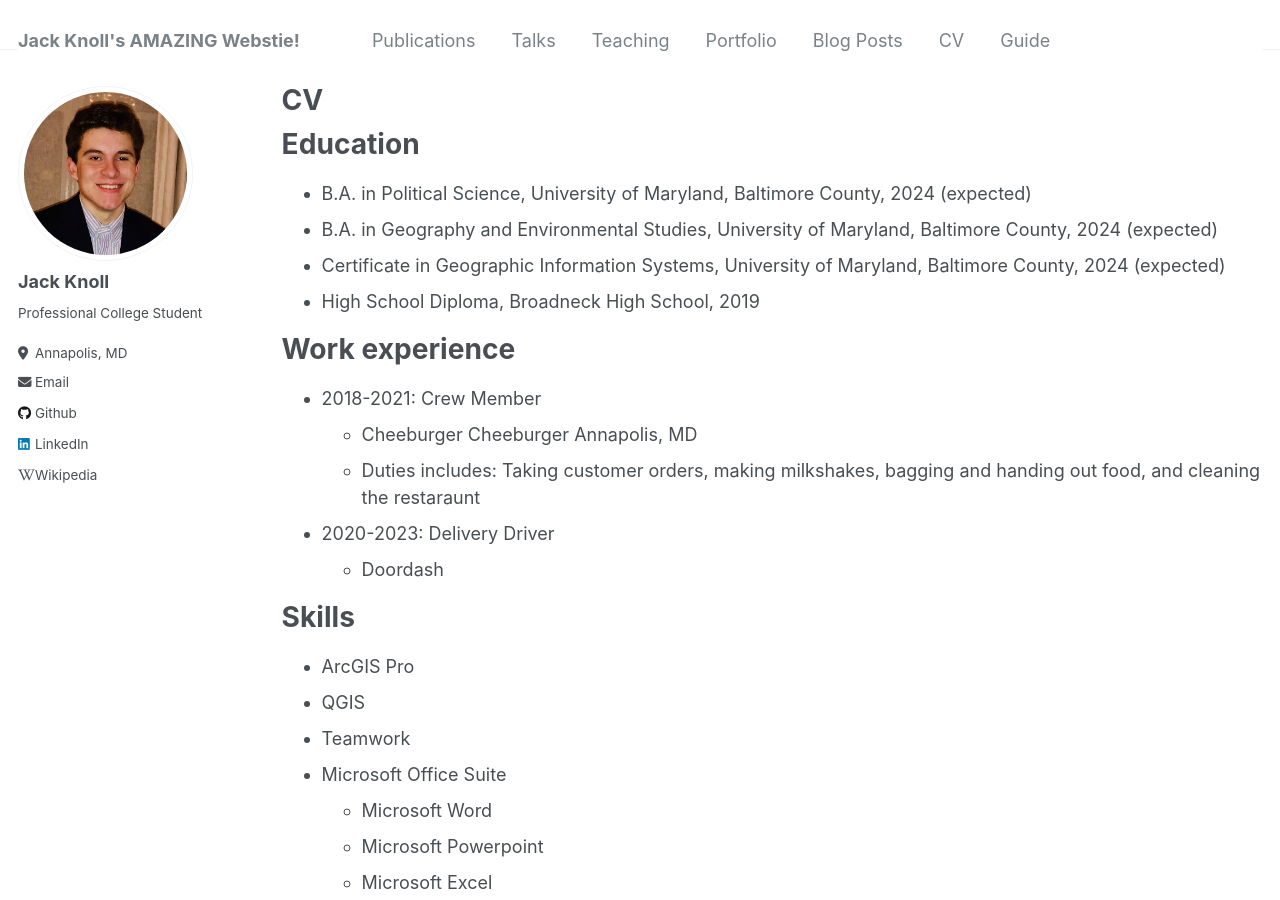
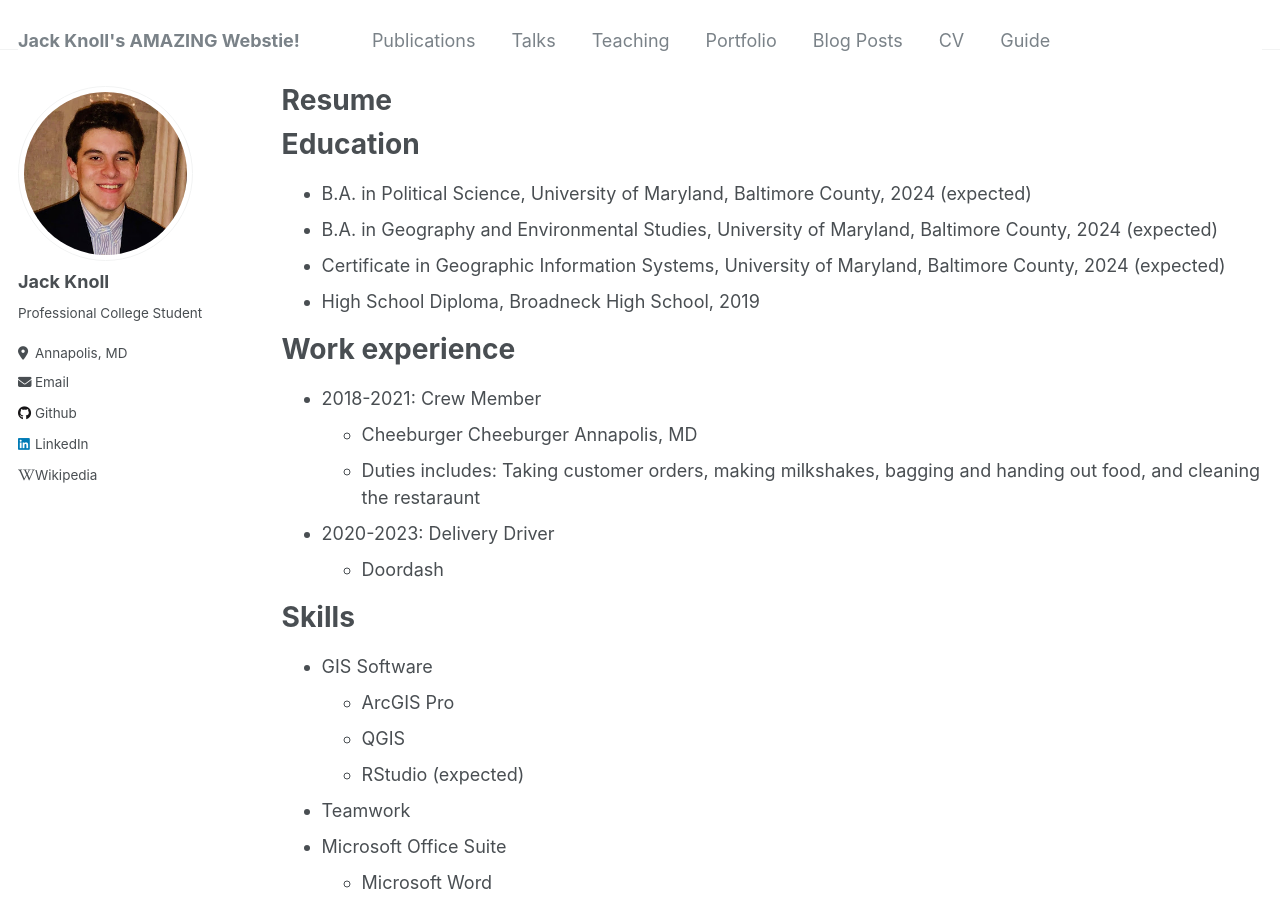
Before and after one commit to jakjr2000/jakjr2000.github.io, a Jekyll site: the page built from _pages/cv.md, in a window 1280 px wide and 900 px high. Built offline with Jekyll 4.4.1, drawn with Linux system fonts in a browser that asks for light colours.

Commit message:
Update cv.md

```diff
--- a/_pages/cv.md
+++ b/_pages/cv.md
@@ -1,6 +1,6 @@
 ---
 layout: archive
-title: "CV"
+title: "Resume"
 permalink: /cv/
 author_profile: true
 redirect_from:
@@ -27,8 +27,10 @@ Work experience
 
 Skills
 ======
-* ArcGIS Pro
-* QGIS
+* GIS Software
+  * ArcGIS Pro
+  * QGIS
+  * RStudio (expected)
 * Teamwork
 * Microsoft Office Suite
   * Microsoft Word
```
